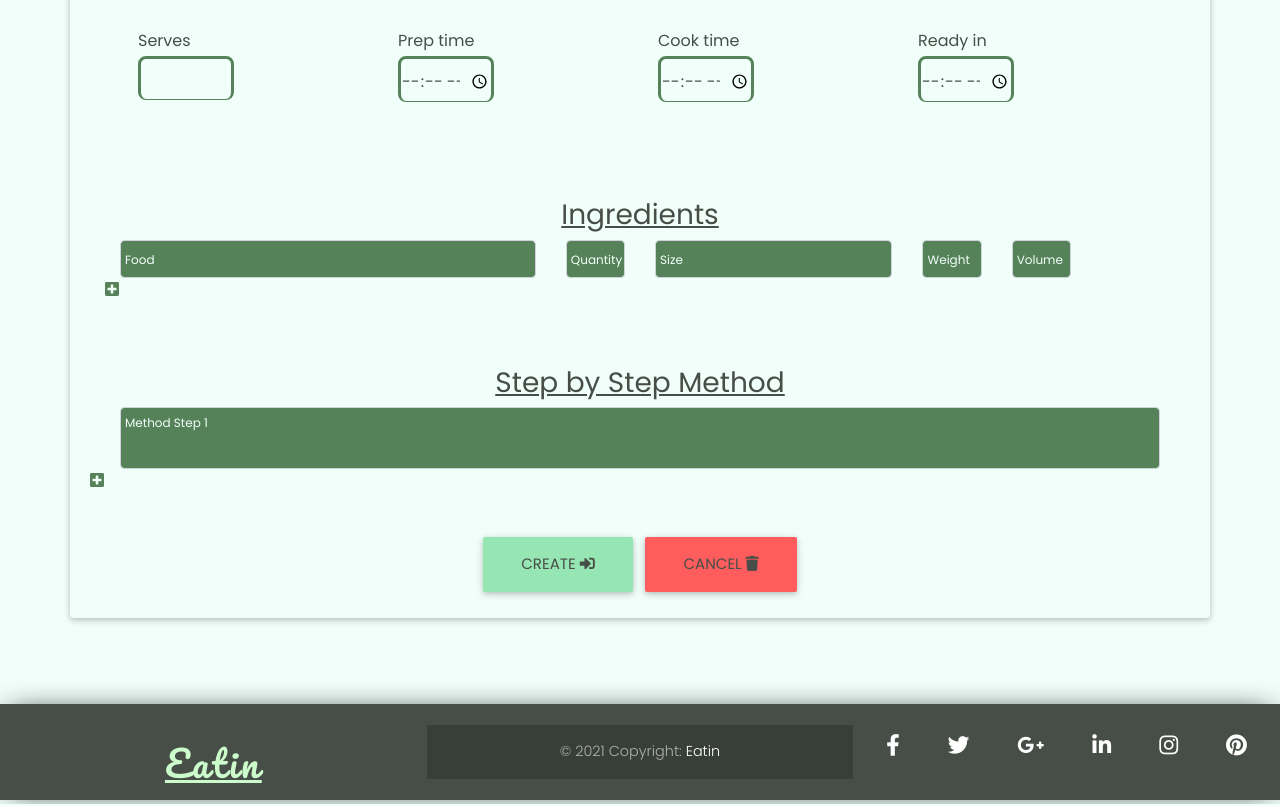
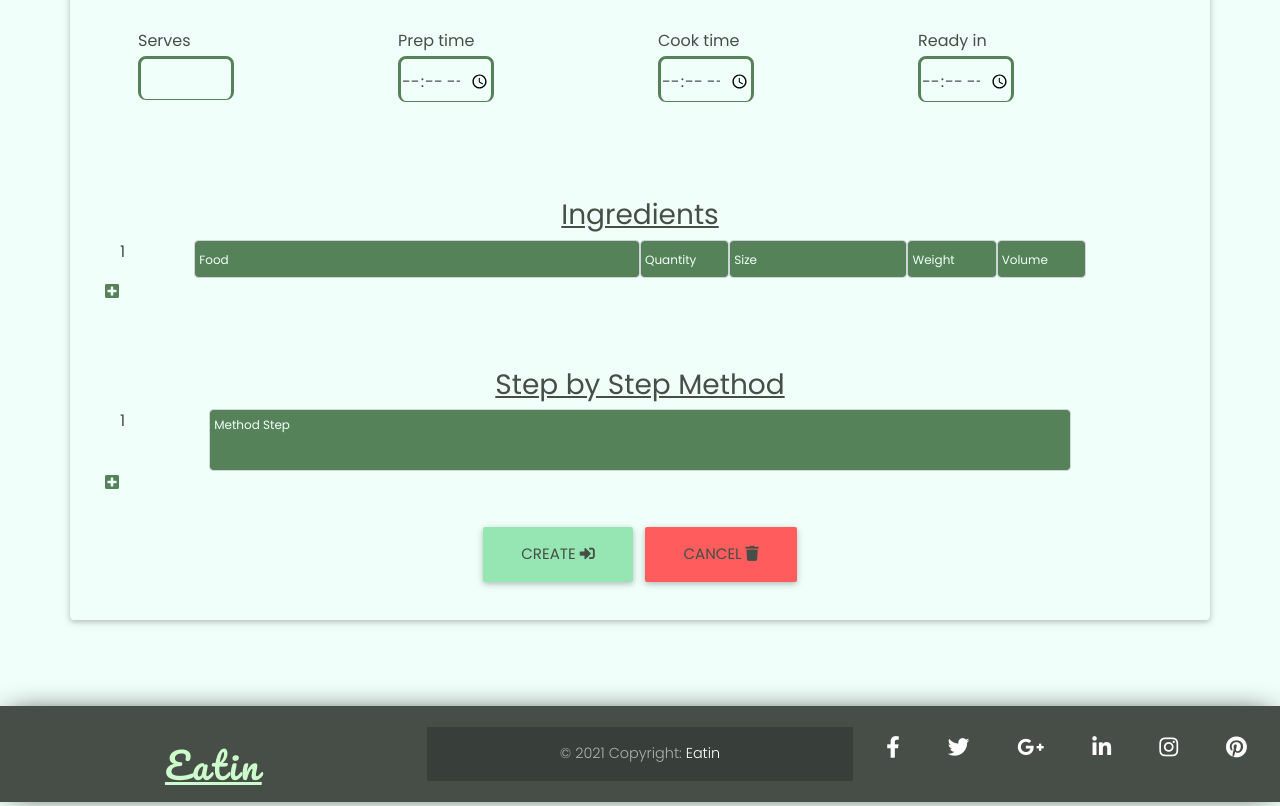
Before and after one commit to TezBaydu/Milestone-Project-3-Cooking, a Flask app: page / in a window 1280 px wide. Shown: the part 822-1628 px from the top of the page. Run offline with Flask 2, Linux system fonts and the light colour scheme; data that the repository does not hold is empty; some libraries are stand-ins or nearby versions.

Commit message:
Step numbers added to recipe page

```diff
--- a/static/css/style.css
+++ b/static/css/style.css
@@ -485,8 +485,10 @@ h3 {
     padding-left: .25rem;
 }
 
-.ingredients {
-    align-items: flex-end;
+
+.ingredient-field {
+    padding-left: 0;
+    padding-right: 0;
 }
 
 .ingredient-field label {
@@ -523,6 +525,14 @@ h3 {
     font-size: 12px;
     padding: 0;
 }
+
+.input-field ::placeholder {
+    color: #f1fffa;
+    opacity: 1;
+    font-size: 12px;
+    padding: 0;
+}
+
 
 @media (max-width: 767px) {
     label {
--- a/static/js/script.js
+++ b/static/js/script.js
@@ -18,7 +18,7 @@ $(document).ready(function() {
 		e.preventDefault();
 		if(add < max_add) {
 			add++;
-			$(ingredient_wrapper).append('<div class="row ingredients"><div class="ingredient-field col-md-5"><input class ="form-control" id="food" name="food" type="text" class="validate" placeholder="Food" required></div><div class="ingredient-field col-sm-1 input_ing_wrap"><input class ="form-control" id="count" name="count" type="text" class="validate" placeholder="Quantity" required></div><div class="ingredient-field col-lg-3 input_ing_wrap"><input class ="form-control" id="size" name="size" type="text" class="validate" placeholder="Size" required></div><div class="ingredient-field col-sm-1 input_ing_wrap"><input class ="form-control" id="weight" name="weight" type="text" class="validate" placeholder="Weight" required></div><div class="ingredient-field col-sm-1 input_ing_wrap"><input class ="form-control" id="volume" name="volume" type="text" class="validate" placeholder="Volume" required></div><a href="#" class="remove_field"><i class="fas fa-trash-alt"></i></a></div></div>');
+			$(ingredient_wrapper).append('<div class="row ingredients"><div class="col-1"><p id="ing-number">1</p></div><div class="ingredient-field col-md-5"><input class ="form-control" id="food" name="food" type="text" class="validate" placeholder="Food" required></div><div class="ingredient-field col-sm-1 input_ing_wrap"><input class ="form-control" id="count" name="count" type="text" class="validate" placeholder="Quantity"></div><div class="ingredient-field col-lg-2 input_ing_wrap"><input class ="form-control" id="size" name="size" type="text" class="validate" placeholder="Size"></div><div class="ingredient-field col-sm-1 input_ing_wrap"><input class ="form-control" id="weight" name="weight" type="text" class="validate" placeholder="Weight"></div><div class="ingredient-field col-sm-1 input_ing_wrap"><input class ="form-control" id="volume" name="volume" type="text" class="validate" placeholder="Volume"></div><a href="#" class="remove_field"><i class="fas fa-trash-alt"></i></a></div></div>');
 		}
 	});
 
@@ -37,7 +37,7 @@ $(document).ready(function() {
 		e.preventDefault();
 		if(meth < max_meth) {
 			meth++;
-			$(wrapper_meth).append('<div class="row ingredients"><div class="input-field col input_meth_wrap"><textarea id="recipe_method" name="recipe_method" class="form-control" placeholder="Method Step 1"></textarea><a href="#" class="remove_field"><i class="fas fa-trash-alt"></i></a></div></div>');
+			$(wrapper_meth).append('<div class="row ingredients"><div class="col-1"><p id="meth-number">1</p></div><div class="input-field col-10"><textarea id="recipe_method" name="recipe_method" class="form-control validate" placeholder="Method Step"></textarea></div></textarea><a href="#" class="remove_field"><i class="fas fa-trash-alt"></i></a></div></div>');
 		}
 	});
 
--- a/templates/recipes.html
+++ b/templates/recipes.html
@@ -94,20 +94,23 @@
             <div class="container input_ingredient_wrap">
                 <div class="row ingredients">
                     <!-- ingredient fields -->
+                    <div class="col-1">
+                        <p id="ing-number">1</p>
+                    </div>
                     <div class="ingredient-field col-md-5">
-                        <input class ="form-control" id="food" name="food" type="text" class="validate" placeholder="Food" required>
+                        <input id="food" name="food" type="text" class="form-control validate" placeholder="Food" required>
                     </div>
                     <div class="ingredient-field col-sm-1">
-                        <input class ="form-control" id="count" name="count" type="text" class="validate" placeholder="Quantity">
+                        <input id="count" name="count" type="text" class="form-control validate" placeholder="Quantity">
                     </div>
-                    <div class="ingredient-field col-lg-3">
-                        <input class ="form-control" id="size" name="size" type="text" class="validate" placeholder="Size">
+                    <div class="ingredient-field col-lg-2">
+                        <input id="size" name="size" type="text" class="form-control validate" placeholder="Size">
                     </div>
                     <div class="ingredient-field col-sm-1">
-                        <input class ="form-control" id="weight" name="weight" type="text" class="validate" placeholder="Weight">
+                        <input id="weight" name="weight" type="text" class="form-control validate" placeholder="Weight">
                     </div>
                     <div class="ingredient-field col-sm-1">
-                        <input class ="form-control" id="volume" name="volume" type="text" class="validate" placeholder="Volume">
+                        <input id="volume" name="volume" type="text" class="form-control validate" placeholder="Volume">
                     </div>
                 </div>
             </div>
@@ -122,19 +125,19 @@
                 <h3>Step by Step Method</h3>
             </div>
             <!--add recipe method textarea-->
-            <div class="container">
+            <div class="container input_meth_wrap">
 
                 <div class="row ingredients">
-                    <div class="input-field col input_meth_wrap">
-                    <textarea id="recipe_method" name="recipe_method" class="form-control validate" placeholder="Method Step 1"
-                        required></textarea>
+                    <div class="col-1">
+                        <p id="meth-number">1</p>
+                    </div>
+                    <div class="input-field col-10">
+                    <textarea id="recipe_method" name="recipe_method" type="text" class="form-control validate" placeholder="Method Step" required></textarea>
                     </div>
                 </div>
-
-
             </div>
             <!-- add method step button -->
-            <div class="row"
+            <div class="row">
                 <div class="col">
                     <a href="#" class="add_meth_button"><i class="fas fa-plus-square"></i></i></a>
                 </div>
```
